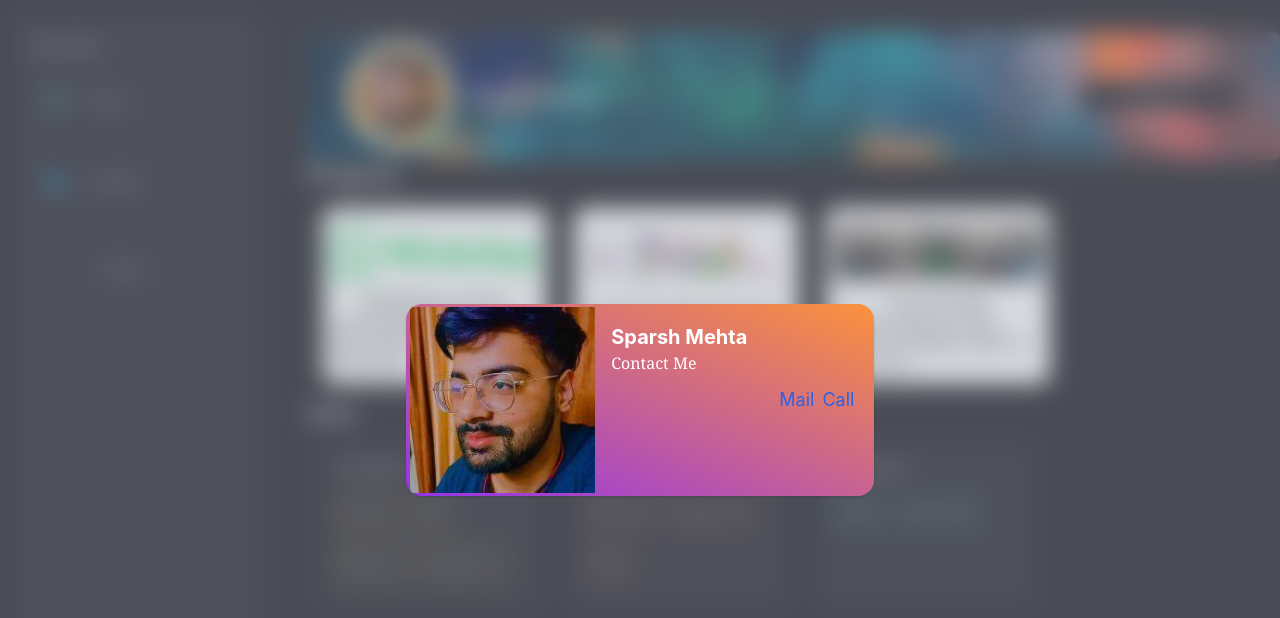
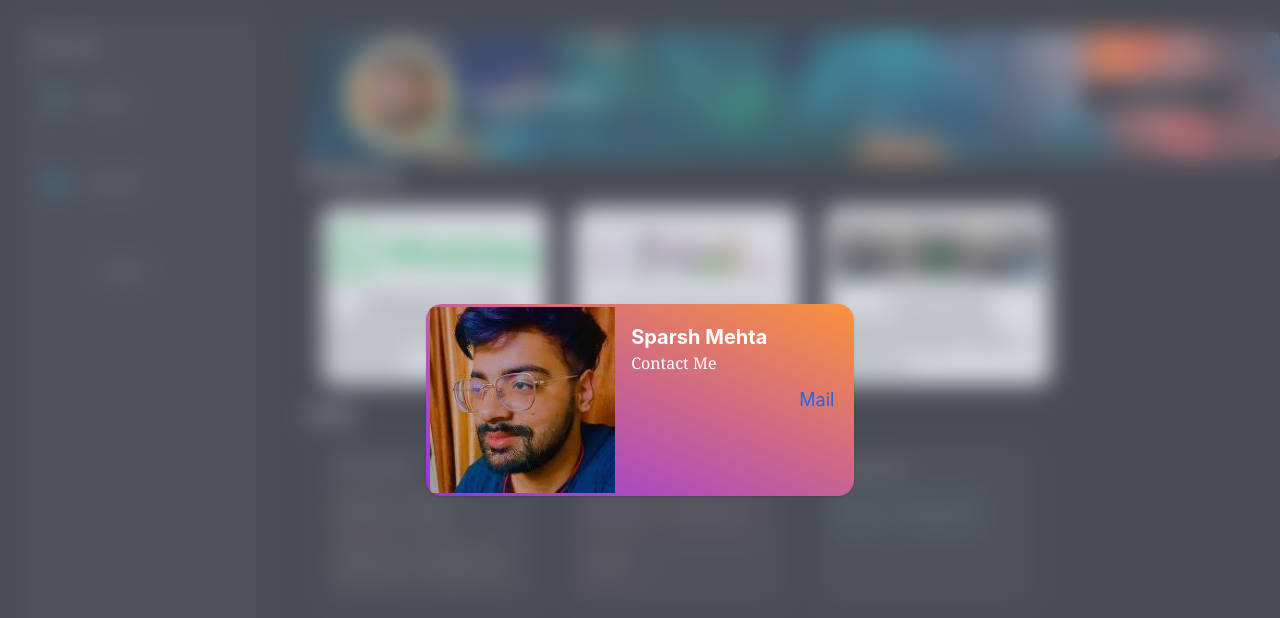
Before and after one commit to Sparsh09/sparsh09.github.io, a React (Create React App) app: page / in a window 1280 px wide. Both pictures are taken after a click on the picture 399 px from the left and 96 px from the top of the page. Shown: the top 618 px of the page. Built offline with nearby package versions, Linux system fonts and the light colour scheme.

Commit message:
Remove some detail

```diff
--- a/src/components/ContactInfo.js
+++ b/src/components/ContactInfo.js
@@ -27,15 +27,6 @@ const Contact = (props) => {
             >
               Mail
             </button>
-            <button
-              className="text-blue-600 text-lg hover:text-green-400"
-              onClick={() => {
-                window.location.href = "tel:+91702726441";
-                props.setShowModal(false);
-              }}
-            >
-              Call
-            </button>
           </div>
         </div>
       </main>
```
